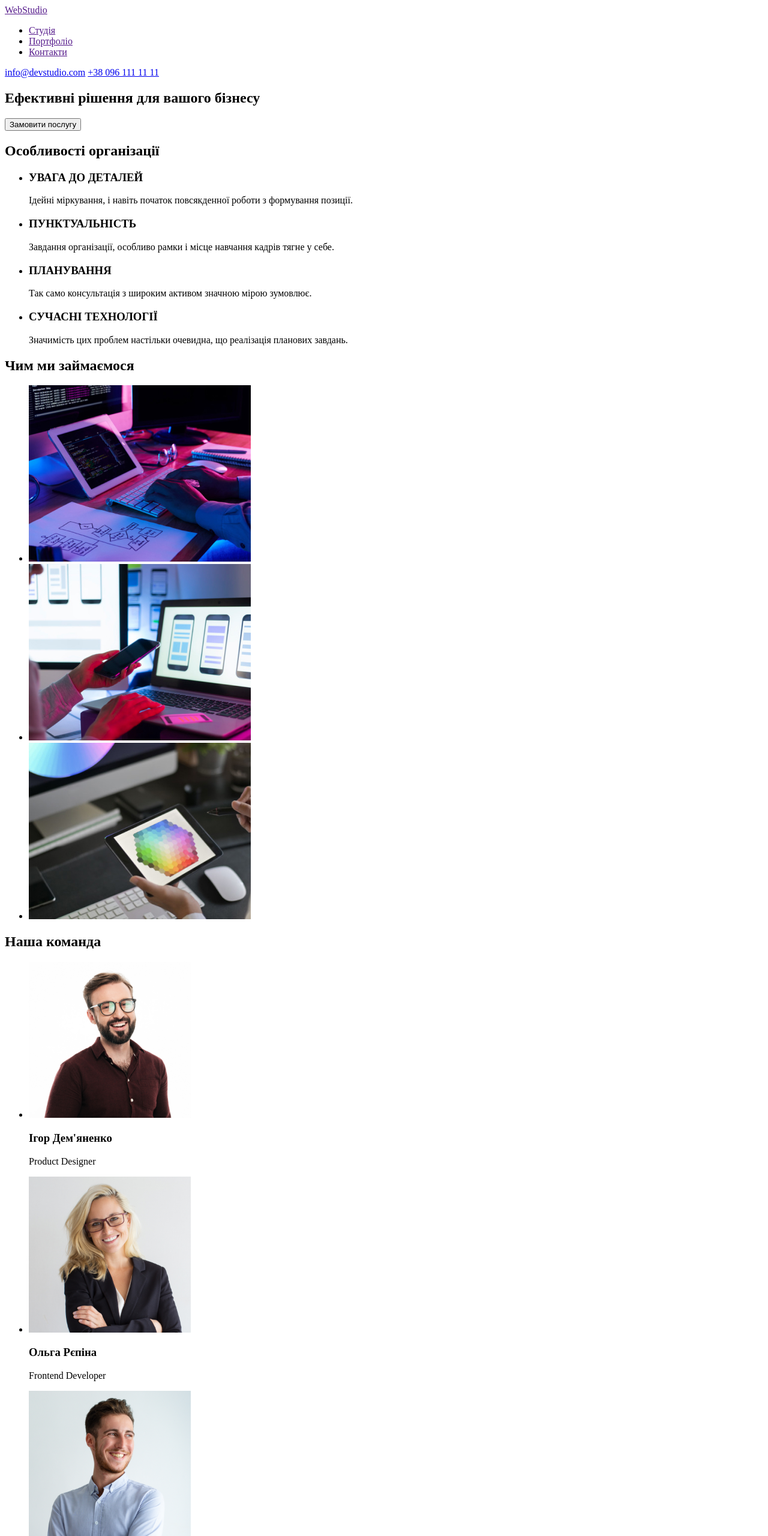
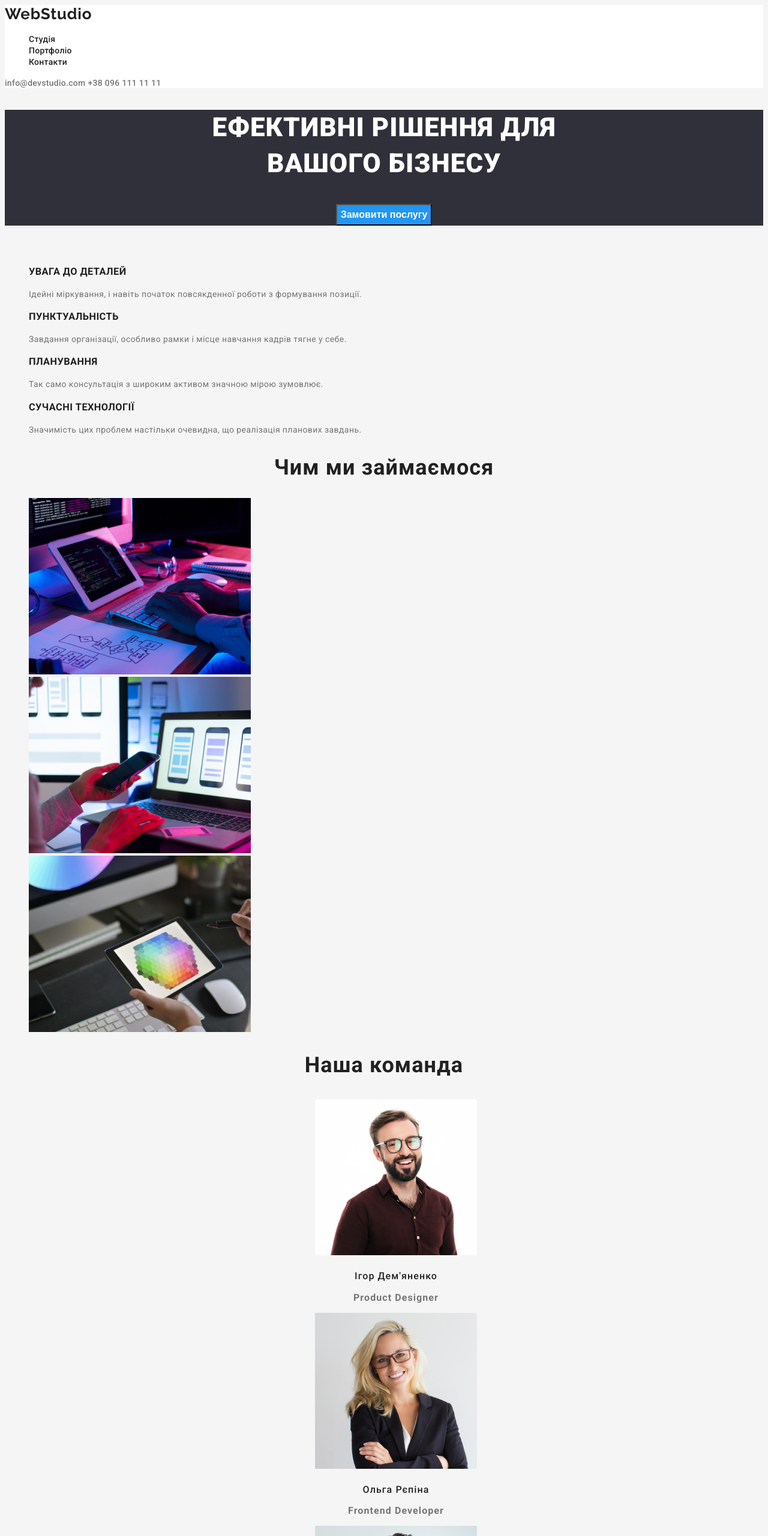
Before and after one commit to daria-kuznecova/goit-markup-hw-002, a plain HTML site: page index.html in a window 1280 px wide. Shown: the top 2560 px of the page at 60% size. Drawn offline with Linux system fonts and the light colour scheme.

Commit message:
Оформление текста (цвет и шрифт) в дз1

```diff
--- a/css/styles.css
+++ b/css/styles.css
@@ -7,7 +7,7 @@
     --bcg-main-color: #F5F5F5;
     --bcg-footer-color: #2F303A;
     --bcg-button-color: #F5F4FA;
-
+    --bcg-heroy-color: #2F303A;
 }
 
 .body {
@@ -23,7 +23,7 @@ header {
 }
 
 .logo {
-    font-family: 'Raleway' sans-serif;
+    font-family: 'Raleway', sans-serif;
     font-weight: 700;
     font-size: 26px;
     line-height: 1.19;
@@ -68,8 +68,98 @@ header {
     color: var(--accent-color);
 }
 
+/*Герой*/
+
+.section {
+    text-align: center;
+    color: var(--white-color);
+    background-color: var(--bcg-heroy-color);
+    letter-spacing: 0.06em;
+}
+
+.section-title {
+    font-weight: 900;
+    font-size: 44px;
+    line-height: 1.36;
+    text-transform: uppercase;
+}
+
+.section-button {
+    font-weight: 700;
+    font-size: 16px;
+    line-height: 1.88;
+    background-color: #2196F3;
+    color: var(--white-color);
+    cursor: pointer;
+}
+
+/*Особливості організації*/
+
+.speciality-main-title {
+    color: transparent;
+}
+
+.speciality {
+    font-size: 14px;
+    letter-spacing: 0.03em;
+}
+
+.speciality-title {
+    font-weight: 700;
+    line-height: 1.14;
+    text-transform: uppercase;
+}
+
+.speciality-text {
+    line-height: 1.71;
+    color: var(--secondary-text-color)
+}
+
+/*чим займається організація"*/
+
+.work-title {
+    font-weight: 700;
+    font-size: 36px;
+    line-height: 1.17;
+    text-align: center;
+    letter-spacing: 0.03em;
+}
+
+/*Команда організації*/
+
+.team {
+    font-weight: 700;
+    font-size: 36px;
+    line-height: 1.17;
+    text-align: center;
+    letter-spacing: 0.03em;
+}
+
+.main-team-title {
+    font-weight: 700;
+    font-size: 36px;
+    line-height: 1.17;
+}
+
+.team-title {
+    font-weight: 500;
+    font-size: 16px;
+    line-height: 1.19;
+}
+
+.team-text {
+    font-size: 16px;
+    line-height: 1.19;
+    color: var(--secondary-text-color);
+}
+
 /*секція портфоліо*/
 /*фільтри*/
+
+.main-title {
+    color: transparent;
+}
+
 
 .filter .btn {
     font-weight: 500;
@@ -108,7 +198,6 @@ header {
 
 .logo.footer {
     color: var(--white-text-color);
-    background-color: #757575;
 }
 
 /*адреса*/
@@ -119,14 +208,8 @@ header {
 
 /*логотип*/
 
-.logo-footer {
-    font-family: 'Raleway';
-    font-weight: 700;
-    font-size: 26px;
-    line-height: 1.19;
-    letter-spacing: 0.03em;
+.logo.footer {
     color: var(--white-color);
-    text-decoration: none;
 }
 
 /*адрес*/
--- a/index.html
+++ b/index.html
@@ -5,63 +5,71 @@
     <meta http-equiv="X-UA-Compatible" content="IE=edge">
     <meta name="viewport" content="width=device-width, initial-scale=1.0">
     <title>Document</title>
+    <link rel="preconnect" href="https://fonts.googleapis.com">
+    <link rel="preconnect" href="https://fonts.gstatic.com" crossorigin>
+    <link href="https://fonts.googleapis.com/css2?family=Raleway:wght@700&family=Roboto:wght@400;500;700;900&display=swap"
+        rel="stylesheet">
+    <link rel="stylesheet" href="./css/styles.css">
 </head>
-<body>
 
+<body class="body">
     <header>
-        <a href="">
-            <span>WebStudio</span>
+        <!--Логотип-->
+        <a href="./index.html" class="logo">
+            <span>Web</span>Studio
         </a>
 
+        <!--Навігація-->
         <nav>
-            <ul>
-                <li><a href="">Студія</a></li>
-                <li><a href="">Портфоліо</a></li>
-                <li><a href="">Контакти</a></li>
+            <ul class="menu-nav list">
+                <li><a href="./index.html" class="link current">Студія</a></li>
+                <li><a href="./portfolio.html" class="link">Портфоліо</a></li>
+                <li><a href="" class="link">Контакти</a></li>
             </ul>
         </nav>
 
-        <a href="mailto:info@devstudio.com">info@devstudio.com</a>
-        <a href="tel:+380961111111">+38 096 111 11 11</a>
+        <!--Контакти-->
+        <a href="mailto:info@devstudio.com" class="contact">info@devstudio.com</a>
+        <a href="tel:+380961111111" class="contact">+38 096 111 11 11</a>
 
     </header>
 
     <main>
         <!--Герой-->
         <div>
-            <section>
-                <h1>Ефективні рішення для вашого бізнесу</h1>
-                <button type="button">Замовити послугу</button>
+            <section class="section">
+                <h1 class="section-title">Ефективні рішення для <br> вашого бізнесу</h1>
+                <button type="button" class="section-button">Замовити послугу</button>
             </section>
         </div>
 
         <!--Особливості організації-->
         <section>
-            <h2>Особливості організації</h2>
-            <ul>
+            <h2 class="speciality-main-title">Особливості організації</h2>
+            <ul class="speciality list">
                 <li>
-                    <h3>УВАГА ДО ДЕТАЛЕЙ</h3>
-                    <p>Ідейні міркування, і навіть початок повсякденної роботи з формування позиції.</p>
+                    <h3 class="speciality-title">УВАГА ДО ДЕТАЛЕЙ</h3>
+                    <p class="speciality-text">Ідейні міркування, і навіть початок повсякденної роботи з формування позиції.</p>
                 </li>
                 <li>
-                    <h3>ПУНКТУАЛЬНІСТЬ</h3>
-                    <p>Завдання організації, особливо рамки і місце навчання кадрів тягне у себе.</p>
+                    <h3 class="speciality-title">ПУНКТУАЛЬНІСТЬ</h3>
+                    <p class="speciality-text">Завдання організації, особливо рамки і місце навчання кадрів тягне у себе.</p>
                 </li>
                 <li>
-                    <h3>ПЛАНУВАННЯ</h3>
-                    <p>Так само консультація з широким активом значною мірою зумовлює.</p>
+                    <h3 class="speciality-title">ПЛАНУВАННЯ</h3>
+                    <p class="speciality-text">Так само консультація з широким активом значною мірою зумовлює.</p>
                 </li>
                 <li>
-                    <h3>СУЧАСНІ ТЕХНОЛОГІЇ</h3>
-                    <p>Значимість цих проблем настільки очевидна, що реалізація планових завдань.</p>
+                    <h3 class="speciality-title">СУЧАСНІ ТЕХНОЛОГІЇ</h3>
+                    <p class="speciality-text">Значимість цих проблем настільки очевидна, що реалізація планових завдань.</p>
                 </li>
             </ul>
         </section>
 
         <!--Чим займається організація-->
         <section>
-            <h2>Чим ми займаємося</h2>
-            <ul>
+            <h2 class="work-title">Чим ми займаємося</h2>
+            <ul class="work list">
                 <li><img src="./image/photo1.jpg" alt="Кодування" width="370"/></li>
                 <li><img src="./image/photo2.jpg" alt="Створення мобільного додатку" width="370" /></li>
                 <li><img src="./image/photo3.jpg" alt="Cтилізування" width="370" /></li>
@@ -69,50 +77,54 @@
         </section>
 
         <!--Команда організації-->
-        <section>
-            <h2>Наша команда</h2>
-            <ul>
+        <section class="team">
+            <h2 class="main-team-title">Наша команда</h2>
+            <ul class="team list">
                 <li>
                     <img src="./image/Person1.jpg" alt="Ігор Дем'яненко" width="270"/>
-                    <h3>Ігор Дем'яненко</h3>
-                    <p>Product Designer</p>
+                    <h3 class="team-title">Ігор Дем'яненко</h3>
+                    <p class="team-text">Product Designer</p>
                 </li>
                 <li>
                     <img src="./image/Person2.jpg" alt="Ольга Рєпіна" width="270"/>
-                    <h3>Ольга Рєпіна</h3>
-                    <p>Frontend Developer</p>
+                    <h3 class="team-title">Ольга Рєпіна</h3>
+                    <p class="team-text">Frontend Developer</p>
                 </li>
                 <li>
                     <img src="./image/Person3.jpg" alt="Микола Тарасов" width="270"/>
-                    <h3>Микола Тарасов</h3>
-                    <p>Marketing</p>
+                    <h3 class="team-title">Микола Тарасов</h3>
+                    <p class="team-text">Marketing</p>
                 </li>
                 <li>
                     <img src="./image/Person4.jpg" alt="Михайло Єрмаков" width="270"/>
-                    <h3>Михайло Єрмаков</h3>
-                    <p>UI Designer</p>
+                    <h3 class="team-title">Михайло Єрмаков</h3>
+                    <p class="team-text">UI Designer</p>
                 </li>
             </ul>
         </section>
 
     </main>
 
-    <footer>
-        <a href="">
-            <span>WebStudio</span>
+    <!--Подвал-->
+    <footer class="footer">
+
+        <a href="./index.html" class="logo footer">
+            <span>Web</span>Studio
         </a>
 
         <address>
-            <ul>
+            <ul class="address list">
                 <li>
-                    <a href="посилання на google map" target="_blank" rel="noopener noreferrer">м. Київ, пр-т Лесі Українки, 26</a>
+                    <a href="https://www.google.com/maps/place/%D0%B1%D1%83%D0%BB.+%D0%9B%D0%B5%D1%81%D0%B8+%D0%A3%D0%BA%D1%80%D0%B0%D0%B8%D0%BD%D0%BA%D0%B8,+26,+%D0%9A%D0%B8%D0%B5%D0%B2,+%D0%A3%D0%BA%D1%80%D0%B0%D0%B8%D0%BD%D0%B0,+02000/@50.4265807,30.5361971,17z/data=!3m1!4b1!4m5!3m4!1s0x40d4cf0e033ecbe9:0x57a4dffefec77da0!8m2!3d50.4265807!4d30.5383858"
+                        target="_blank" rel="noopener noreferrer" class="address-map">м. Київ,
+                        пр-т Лесі Українки, 26</a>
                 </li>
                 <li>
-                    <a href="mailto:info@devstudio.com">info@devstudio.com</a>
+                    <a href="mailto:info@devstudio.com" class="contact">info@devstudio.com</a>
                 </li>
                 <li>
-                    <a href="tel:+380961111111">+38 096 111 11 11</a>
-                    </li>
+                    <a href="tel:+380961111111" class="contact">+38 096 111 11 11</a>
+                </li>
             </ul>
         </address>
     </footer>
```
Also changed, not shown: portfolio.html (+14 -13 lines).
